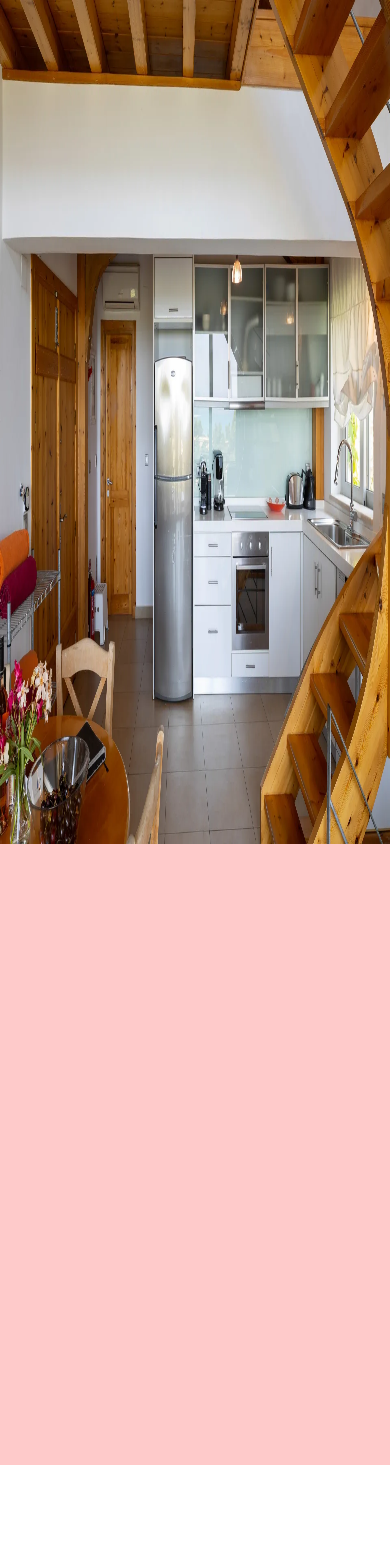
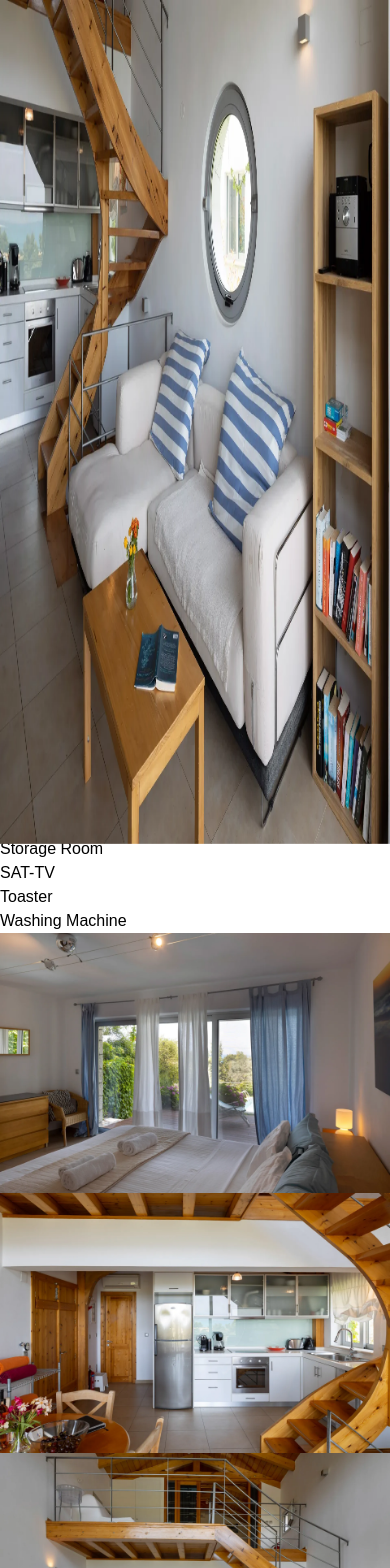
Before and after one commit to giannischiout/villas, a Next.js app: page /villas/jira in a window 390 px wide. Shown: the top 1568 px of the page. Before the commit the page ends 1465 px from the top, so only its background shows below. Built offline with nearby package versions, Linux system fonts and the light colour scheme; a web font is replaced by a local one.

Commit message:
ui: slider responsive

```diff
--- a/package.json
+++ b/package.json
@@ -9,6 +9,7 @@
     "lint": "next lint"
   },
   "dependencies": {
+    "@studio-freight/hamo": "^0.6.24",
     "@studio-freight/lenis": "^1.0.29",
     "@studio-freight/react-lenis": "^0.0.38",
     "framer-motion": "^10.16.16",
--- a/src/app/(pages)/villas/jira/page.jsx
+++ b/src/app/(pages)/villas/jira/page.jsx
@@ -6,7 +6,7 @@ export default function Page() {
             sidebarImg="/jira/jira_1.webp"
             mainImg="/jira/jira_7.webp"
             scrollImg="/jira/jira_6.webp"
-
+            facilitiesImg="/jira/jira_6.webp"
             />
     )
 }
--- /dev/null
+++ b/src/app/_components/AnimatedText.jsx
@@ -0,0 +1,44 @@
+import { motion, useInView } from 'framer-motion';
+import { useRef } from 'react';
+const AnimatedText = ({ text, style, className }) => {
+    const ref = useRef(null);
+    const isInView = useInView(ref);
+  const defaultLetterAnimation = {
+    hidden: { opacity: 0, y: 30 },
+    visible: { opacity: 1, y: 0 },
+  };
+
+  const containerAnimation = {
+    hidden: { opacity: 0 },
+    visible: {
+      opacity: 1,
+    }
+  };
+
+  return (
+    <div>
+      <span className="sr-only">{text}</span>
+      <motion.span
+        className={`${className}`}
+        aria-hidden
+        ref={ref}
+        initial="hidden"
+        animate={isInView ? "visible" : "hidden"}
+        transition={{staggerChildren: 0.1, ease: "linear"}}
+        variants={containerAnimation}
+      >
+        {text.split('').map((letter, index) => (
+          <motion.span
+
+            key={index}
+            variants={defaultLetterAnimation}
+          >
+            {letter}
+          </motion.span>
+        ))}
+      </motion.span>
+    </div>
+  );
+};
+
+export default AnimatedText;
--- a/src/app/_components/ImageSlider.jsx
+++ b/src/app/_components/ImageSlider.jsx
@@ -46,12 +46,12 @@ const ImageSlider = () => {
         <section ref={scope} onClick={handleNext} className="slider_container">
             <div className="slider_inner">
                 <div className="slider_image_container" id="slide_darker">
-                    <img src={images[index]} alt="villa" fill={true} sizes="100%" priority />
+                    <img src={images[index]} alt="villa"  />
                 </div>
                 <div className="slider_image_container" id="slide_anime">
                     <motion.img
 
-                    className="slider_img" src={images[(index + 1) % images.length]} alt="villa" fill={true} sizes="100%" priority />
+                    className="slider_img" src={images[(index + 1) % images.length]} alt="villa"  />
                 </div>
                 <Teaser index={index} images={images} />
             </div>
--- /dev/null
+++ b/src/app/_components/LetterReveal.jsx
@@ -0,0 +1,49 @@
+
+import {useAnimate, stagger} from 'framer-motion';
+import { useInView } from 'react-intersection-observer';
+import { useEffect, useState, useRef } from 'react';
+const LetterReveal = ({word, style}) => {
+    const [ref, inView] = useInView();
+    const itemRef = useRef(null);
+    const [scope, animate] = useAnimate();
+    const [value, setValue] = useState('#e8e6de');
+
+    const staggerMenuItems = stagger(0.1);
+
+
+    const letterElements = word.split('').map((letter, index) => (
+        <span  key={index} className="letter_reveal ">
+            {letter}
+        </span>
+    ));
+
+
+    const handleAnimation = async () => {
+        animate('.letter_reveal' , {
+            opacity: [0, 1],
+            translateY: ['-20%', '0%'],
+            y: ['50%', '0%'],
+        }, {
+            ease: 'easeInOut',
+            duration: 0.6,
+            delay: staggerMenuItems
+        })
+    }
+    useEffect(() => {
+
+        if(inView) {
+            handleAnimation()
+        }
+    }, [inView])
+
+
+    return (
+        <div ref={ref} className='' >
+            <div  ref={scope }  className={`${style}`}>
+                {letterElements}
+        </div>
+        </div>
+    )
+}
+
+export default LetterReveal;
--- a/src/app/_components/Villa.jsx
+++ b/src/app/_components/Villa.jsx
@@ -1,16 +1,47 @@
 'use client'
 import Image from 'next/image';
 import { useEffect, useState, useRef } from 'react';
-import { useAnimate, useScroll, useTransform, useSpring, animate } from 'framer-motion';
+import { useAnimate, useScroll, useTransform, useSpring, animate, stagger, useMotionValue } from 'framer-motion';
 import { VillaFeatures, VillaDetails, VillaFacilities } from './VillaDetails';
-import { BookNow } from './Navbar';
+import ImageSlider from './ImageSlider';
+import AnimatedText from './AnimatedText';
 
 
+const Villa = ({name,sidebarImg, mainImg, scrollImg, facilitiesImg }) => {
+    const { scrollYProgress } = useScroll();
+
+    const [scope, animate] = useAnimate();
 
 
-const Villa = ({name,sidebarImg, mainImg, scrollImg }) => {
-    const { scrollYProgress } = useScroll();
-    const [scope, animate] = useAnimate();
+    const handleIntroAnimation = async () => {
+        animate('.v_main_image_container_inner', {
+            opacity: [0, 1]
+        }, {
+            duration: 1,
+            ease: 'easeIn'
+        })
+        animate('.v_sidebar', {
+            opacity: [0.6, 1],
+            y: ['1000px', '0px'],
+
+        }, {
+            duration: 1,
+            ease: [0.6, 0.01, 0.05, 0.9]
+        })
+        await animate('.v_main_top', {
+            opacity: [0, 1],
+            y: ['30%', '0%'],
+
+        }, {
+            duration: 1,
+            ease: 'easeInOut'
+        })
+    }
+    useEffect(() => {
+        handleIntroAnimation()
+    }, [])
+
+
     useEffect(() => {
         scrollYProgress.on("change", (v) => {
             const initialInset = { top: 2, right: 10, bottom: 0, left: 12 };
@@ -27,8 +58,10 @@ const Villa = ({name,sidebarImg, mainImg, scrollImg }) => {
     }, [scrollYProgress])
 
 
+
+
     return (
-        <div  className='villa_container' 	 >
+        <div   className='villa_container' >
             <div ref={scope} className="villa_top" >
                 <div className="v_sidebar_space"></div>
                 <div className="v_sidebar">
@@ -40,7 +73,6 @@ const Villa = ({name,sidebarImg, mainImg, scrollImg }) => {
                             src={sidebarImg}
                             fill={true}
                             sizes='100%'
-                            priority={true}
                             alt={`an image of the ioannian villa named ${name} that depictes the living room`}
                         />
                     </div>
@@ -49,15 +81,17 @@ const Villa = ({name,sidebarImg, mainImg, scrollImg }) => {
                     <div className='v_main_top'>
                         <div>
                             <h1>{name.toUpperCase()}</h1>
+
+
                             <h2>AN OASIS OF PIECE AND QUIET</h2>
                         </div>
                     </div>
                     <div className='v_main_image_container'  >
                         <ImageScroll image={mainImg} />
                     </div>
-                    <div className="v_main_content" >
+                    <div   className="v_main_content" >
                         <h3  >Barefoot luxury, elevated.</h3>
-                        <p  >
+                        <p id="text_animated" >
                         This beautiful villa with a private pool is located in a quiet location,
                         just a few minutes walk from the beach. The villa has three bedrooms, two bathrooms, a guest WC, a living room with an open, fully equipped kitchen,
                         a dining and living area with an open fireplace, extending onto a
@@ -70,10 +104,10 @@ const Villa = ({name,sidebarImg, mainImg, scrollImg }) => {
             </div>
                 <ScrollImageSticky image={scrollImg}/>
 
-                {/* <VillaFacilities />
+                <VillaFacilities image={facilitiesImg} />
                 <ImageSlider />
-                <StickyShow /> */}
-            <div className='h-screen w-full bg-red-200' ></div>
+                {/* <StickyShow /> */}
+            {/* <div className='h-screen w-full bg-red-200' ></div> */}
         </div>
     )
 }
--- a/src/app/_components/VillaDetails.jsx
+++ b/src/app/_components/VillaDetails.jsx
@@ -5,7 +5,7 @@ import Image from "next/image"
 import { useAnimate, useTransform, useScroll, motion } from "framer-motion"
 import { useInView } from "react-intersection-observer"
 import { IoIosArrowForward } from "react-icons/io";
-
+import AnimatedText from "./AnimatedText"
 const facilities = [
     'Safety Deposit Box',
     'Storage Room',
@@ -98,51 +98,80 @@ export function VillaFeatures() {
 
 
 
-export function VillaFacilities() {
+
+export function VillaFacilities({ image }) {
+    console.log(image)
     const targetRef = useRef(null);
-    const [ref, inView] = useInView();
-    const [scope, animate] = useAnimate();
-    const [active, setActive] = useState(0)
-    const { scrollYProgress } = useScroll({
+    const [ref, inView, entry] = useInView({
+        threshold: 0.5,
+        triggerOnce: false
+    });
+
+    const { scrollYProgress, scrollY } = useScroll({
         target: targetRef,
         offset: ["start end", "center"]
     });
 
-
-
-
-    const onMouseEnter = (index) => {
-        setActive(index)
-    }
+    const y = useTransform(scrollYProgress, [0, 1], [0, 20],);
+    const variants = {
+        visible: { y: y },
+        hidden: {
+        }
+    };
     return (
-        <div ref={ref} className="parallax_wrapper"  >
-            <div ref={scope} className="v_facilities_wrapper" >
-                <div className="v_facilities_inner">
-                    <div>
-                        <p>VIEWS</p>
-                        <ul>
-                            {views.map((item, index) => {
-                                return (
-                                    <li className={active === index && 'views_active'} onMouseEnter={() => onMouseEnter(index)} key={index}>
-                                        <span>{item}</span>
-                                        {active === index && <IoIosArrowForward />}
-                                    </li>
-                                )
-                            })}
-                        </ul>
+        <div className="parallax_wrapper"  >
+            <div className="v_spaces" >
+                <div className="v_spaces_inner">
+                    <div className="v_spaces_header">
+                        <AnimatedText text="SPACES" />
                     </div>
-                    <div className="v_facilites_content">
+                    <div className="v_spaces_content">
                         <div>
-                            <Image
-                            src={`/views/${active + 1}.webp`}
-                            fill={true}
-                            sizes="200px"
-                            />
+                            <span>Interior Space</span>
+                            <p> 645 square foot</p>
+                        </div>
+                        <div>
+                            <span>Outdoor Space</span>
+                            <p>645 square foot</p>
+                        </div>
+                        <div>
+                            <span>Views</span>
+                            <p>garden</p>
                         </div>
 
                     </div>
                 </div>
             </div>
+            <div className="v_facilities">
+                <div className="facilities_header">
+                    <span>
+                        Room facilites
+                    </span>
+                </div>
+                <div className="facilities_content">
+                    <ul>
+                        {facilities.map((item, index) => {
+                            return (
+                                <li key={index}>
+                                    {item}
+                                </li>
+                            )
+                        })}
+                    </ul>
+                </div>
+
+                <motion.div
+                    animate={inView ? 'visible' : 'hidden'}
+                    variants={variants}
+                    transition={{ duration: 2, ease: 'easeOut' }}
+                    ref={ref} className="facilities_image">
+                    <div>
+                        <motion.img
+                            src={image}
+                        />
+                    </div>
+                </motion.div>
+            </div>
         </div>
     )
 }
--- a/src/app/_hooks/smoothScrolling.js
+++ b/src/app/_hooks/smoothScrolling.js
@@ -3,7 +3,7 @@ import { ReactLenis } from "@studio-freight/react-lenis";
 
 function SmoothScrolling({ children }) {
   return (
-    <ReactLenis root options={{ lerp: 0.1, duration: 1.5, smoothTouch: true }}>
+    <ReactLenis root options={{ lerp: 0.1, duration: 1 }}>
       {children}
     </ReactLenis>
   );
--- a/src/app/_styles/image_slider.css
+++ b/src/app/_styles/image_slider.css
@@ -4,14 +4,16 @@
     display: flex;
     align-items: center;
     justify-content: center;
+    background-color: var(--background_light);
 }
 
 .slider_inner {
-    height: 75vh;
-    width: 80%;
+    height: 75%;
+    width: 70%;
     position: relative;
 
 }
+
 .slider_image_container {
     height: 100%;
     width: 100%;
@@ -20,6 +22,7 @@
     overflow: hidden;
     position: absolute;
 }
+
 #slide_darker {
     position: absolute;
 }
@@ -29,10 +32,10 @@
     position: absolute;
     height: 100%;
     width: 100%;
-    background-color: black;
     opacity: 50%;
 
 }
+
 .slider_image_container img {
     object-fit: cover;
     height: 100%;
@@ -42,7 +45,6 @@
 
 .teaser_container {
     width: 300px;
-    height: 200px;
     display: grid;
     grid-template-rows: 40px 120px 40px;
     grid-template-columns: 1fr;
@@ -55,23 +57,19 @@
     position: relative;
     overflow: hidden;
 }
+
 .teaser_image img {
     height: 100%;
     width: 100%;
     object-fit: cover;
 
 }
-/* .slider_image_opacity {
-    position: absolute;
-    height: 100%;
-    width: 100%;
-    opacity: 89%;
 
-} */
 
 .loader_image {
     opacity: 50%;
 }
+
 .space {
     background-color: var(--background);
 }
@@ -81,3 +79,49 @@
     align-items: center;
     justify-content: space-evenly;
 }
+
+
+@media screen and (max-width: 1200px) {
+
+    .slider_container {
+        height: 80vh;
+
+    }
+
+    .slider_inner {
+        height: 70%;
+        width: 80%;
+        position: relative;
+
+    }
+
+}
+
+@media screen and (max-width: 1000px) {
+    .slider_container {
+        height: 65vh;
+
+    }
+
+    .slider_inner {
+        height: 60%;
+        width: 80%;
+        position: relative;
+
+    }
+
+
+    .teaser_container {
+        width: 160px;
+        display: grid;
+        grid-template-rows: 30px 110px 30px;
+        grid-template-columns: 1fr;
+        position: absolute;
+        bottom: -30px;
+        right: 10%;
+    }
+
+    .space {
+        font-size: 1.2rem;
+    }
+}
--- a/src/app/_styles/villa.css
+++ b/src/app/_styles/villa.css
@@ -25,9 +25,11 @@
     width: 100%;
     height: 100%;
     display: flex;
+    transform: translateY(1000px);
     flex-direction: column;
     justify-content: space-between;
     z-index: 2;
+    position: relative;
 
 }
 
@@ -63,6 +65,8 @@
 
 .v_main_top {
     height: 20vh;
+    transform: translateY(30%);
+    opacity: 0;
     display: flex;
     align-items: center;
 }
@@ -92,6 +96,7 @@
     overflow: hidden;
     position: relative;
     clip-path: inset(0% 10% 0% 12%);
+    opacity: 0;
 }
 
 .v_main_image img {
@@ -160,7 +165,7 @@
 
 .sticky_img_container {
     width: 100%;
-    height: 100vh;
+    height: 100%;
     clip-path: inset(15%);
     position: relative;
 
@@ -180,20 +185,21 @@
     display: flex;
     align-items: center;
     justify-content: center;
+    flex-direction: column;
 
 }
-.v_facilities_wrapper {
+.v_spaces {
     width: 100%;
     display: flex;
     align-items: center;
     justify-content: center;
+
 }
 
 
 
 
-.v_facilities_inner {
-    padding: 4%;
+.v_spaces_inner {
     width: 80%;
     height: 100%;
     background-color: var(--background);
@@ -204,6 +210,40 @@
     gap: 10px;
 
 }
+
+.v_spaces_header {
+    display: flex;
+    align-items: flex-end;
+    line-height: 0.6;
+    font-size: calc(4rem + 4vw);
+    color: white;
+}
+
+
+
+
+
+.v_spaces_content {
+    display: flex;
+    flex-direction: column;
+    align-items: center;
+    padding: 130px 0;
+
+}
+
+.v_spaces_content span {
+    font-size: calc(1rem + 1vw);
+    color: var(--primary_dark)
+}
+.v_spaces_content p {
+    font-size: calc(1rem + 1vw);
+    color: var(--primary)
+}
+.v_spaces_content > div {
+    margin-bottom: 20px;
+    min-width: 200px;
+}
+
 
 .v_facilities_inner div:nth-child(1) {
     display: flex;
@@ -222,33 +262,61 @@
     font-size: 4rem;
 }
 
-.v_facilities_inner div:nth-child(1) ul li {
-    display: flex;
-    align-items: center;
-    justify-content: space-between;
-    padding: 2rem;
-    height: 100px;
-    margin-bottom: 10px;
-}
 
-.v_facilites_content {
-    display: flex;
-    align-items: center;
-    justify-content: center;
 
-}
 
 .views_active {
     border: 2px solid rgb(144, 125, 20);
 }
 
-.v_facilites_content > div {
-    position: relative;
-    width: 300px;
-    height: 400px;
+
+
+/* FACILITES */
+
+.v_facilities {
+    display: grid;
+    grid-template-columns: 1fr 1fr;
+    grid-template-rows: 30vh 80vh;
+    width: 100%;
+    margin-top: 100px;
 }
 
-.v_facilites_content > div > img {
+.facilities_header {
+    grid-column: 1 / span 2;
+    grid-row: 1 / span 1;
+    display: flex;
+    align-items: flex-end;
+    font-size: calc(4rem + 4vw);
+    color: var(--text_light);
+    padding-left: 4vw;
+}
+
+.facilities_content {
+    grid-row: 2 / span 1;
+    grid-column: 1 / span 1;
+    font-size: calc(1rem + 2vw);
+    color: var(--primary_dark);
+
+    display: flex;
+    align-items: center;
+    justify-content: center;
+}
+
+.facilities_image {
+    grid-row: 2 / span 1;
+    grid-column: 2 / span 1;
+    display: flex;
+    align-items: center;
+    justify-content: center;
+}
+
+.facilities_image div {
+    position: relative;
+    width: 18vw;
+    height: 70%;
+    overflow: hidden;
+}
+.facilities_image div img {
     width: 100%;
     height: 100%;
     object-fit: cover;
@@ -260,60 +328,35 @@
 
 
 
-
-@media screen and (max-width: 1149px) {
-
-    /* first part of the villas */
-    .v_scroll_image {
-        height: 100vh;
-        margin-top: 0;
-    }
-
-    .v_facilities_inner {
-        display: grid;
-        grid-template-columns: 1fr;
-        grid-template-rows: 1fr 1fr;
-        gap: 10px;
-
-    }
-
-    .v_facilities_inner div:nth-child(1) {
-        flex-direction: column;
-        align-items: center;
-        justify-content: center;
-        order: 2;
-        width: 100%;
-        padding: 0;
-    }
-
-    .v_facilities_inner div:nth-child(1) ul  {
-        width: 100%;
-    }
-
-
-}
-
-
-
-@media screen and (max-width: 1488px) {
+@media screen and (max-width: 1500px) {
     .v_main_image_container {
         height: 50vh;
     }
 
-}
+    .v_scroll_image {
+        height: 120vh;
+        margin-top: 0;
 
-
-
-@media screen and (max-width: 958px) {
-
-
-    .v_main_image_container {
-        height: 30vh;
+    }
+    .v_scroll_image_inner {
+        width: 100%;
+        height: 60vh;
     }
 
-    .v_sidebar_img_container {
-        display: none;
+    .sticky_img_container {
+        height: 100%;
+    }
 
+    .v_facilities {
+        grid-template-rows: auto 50vh;
+        margin-top: 0px;
+
+    }
+}
+@media screen and (max-width: 1200px) {
+    .v_scroll_image {
+        height: 100vh;
+        margin-top: 0;
     }
 
 }
@@ -321,7 +364,18 @@
 
 /* there is a div with whitespace on the left that is equal to the burger width div
 we want to change the grid so that it reflects the width of the burger div */
-@media screen and (max-width: 845px) {
+@media screen and (max-width: 1000px) {
+    /* make the top image smaller */
+    .v_main_image_container {
+        height: 30vh;
+    }
+
+    /* hide the image on the sidebar*/
+    .v_sidebar_img_container {
+        display: none;
+
+    }
+
     .villa_top {
         height: 100%;
         width: 100%;
@@ -338,8 +392,9 @@ we want to change the grid so that it reflects the width of the burger div */
     }
 
     .v_scroll_image {
-        height: 120vh;
+        height: 110vh;
         margin-top: 0;
+        /* background-color: red; */
 
     }
     .v_scroll_image_inner {
@@ -347,14 +402,52 @@ we want to change the grid so that it reflects the width of the burger div */
         height: 40vh;
     }
 
-    /* .sticky_img_container {
-        width: 100%;
-        height: 40vh;
-        clip-path: inset(15%);
-        position: relative;
+    .sticky_img_container {
+        height: 100%;
+    }
 
+    /* SPACES */
+    .v_spaces_inner {
+        transform: translateY(-100px);
+        width: 90%;
+        grid-template-columns: 1fr;
+        grid-template-rows:  auto;
+
+    }
+    .v_spaces_content {
+        padding: 20px;
+    }
+    .v_spaces_inner div {
+        align-items: center;
+
+    }
+    .v_spaces_header {
+        order: 2;
+        align-items: flex-end;
+    }
+    .v_spaces_inner div {
+        align-items: flex-end;
+    }
+
+    /* FACILITIES */
+    .v_facilities {
+        grid-template-rows: auto 30vh;
+        margin-top: 0px;
+
+    }
+    /* .facilities_content {
+        padding-bottom: 50px;
     } */
 
+    .facilities_image div {
+        display: none;
+    }
+}
 
+/* HIDE THE IMAGE THAT IS ON THE SIDEBAR AND BECOMES TOO SMALL */
+/* @media screen and (max-width: 773px) {
+    .v_sidebar_img_container {
+        display: none;
+    }
 
-}
+} */
--- a/src/app/globals.css
+++ b/src/app/globals.css
@@ -6,7 +6,6 @@
 @import './_styles/lenis.css';
 @import './_styles/image_slider.css';
 @import './_styles/sticky_show.css';
-
 * {
   margin: 0;
   padding: 0;
@@ -27,9 +26,11 @@ body {
   --primary: #9b917e;
   --secondary: #f4d5ac;
   --background: #EAE6E0;
+  --background_light: #f4f2f0;
   --primary_dark: #6e6259;
   --primary_darker: #594e46;
   --text_dark: #988F87;
+  --text_light: #d7d2cb;
   /* fonts */
   --font-xs: 1.2em;
   --font-small: 1.4em;
@@ -50,3 +51,14 @@ h1 {
   margin: 0;
   line-height: 0.9;
 }
+
+.sr-only {
+  position: absolute;
+  width: 1px;
+  height: 1px;
+  margin: -1px;
+  padding: 0;
+  overflow: hidden;
+  clip: rect(0, 0, 0, 0);
+  border: 0;
+}
```
Also changed, not shown: 1 other file (tests, documents, lock files or other folders).
